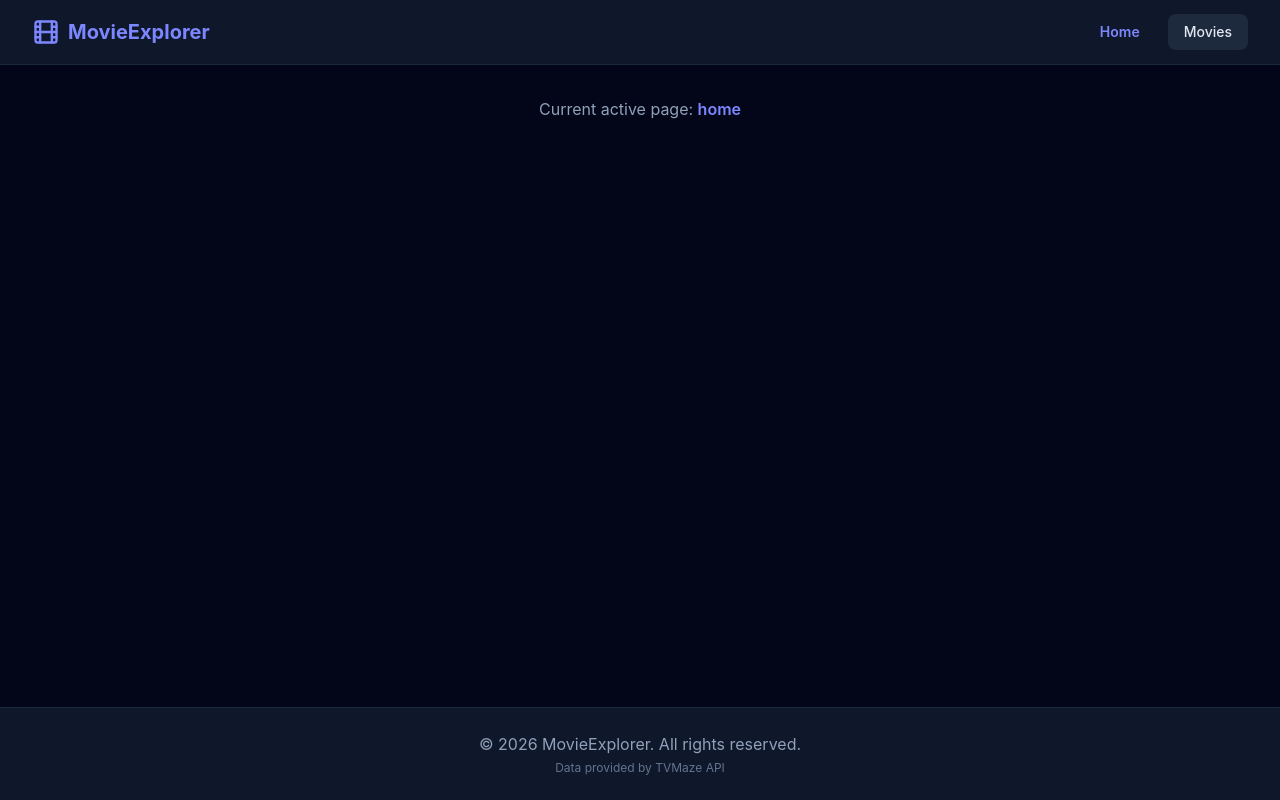
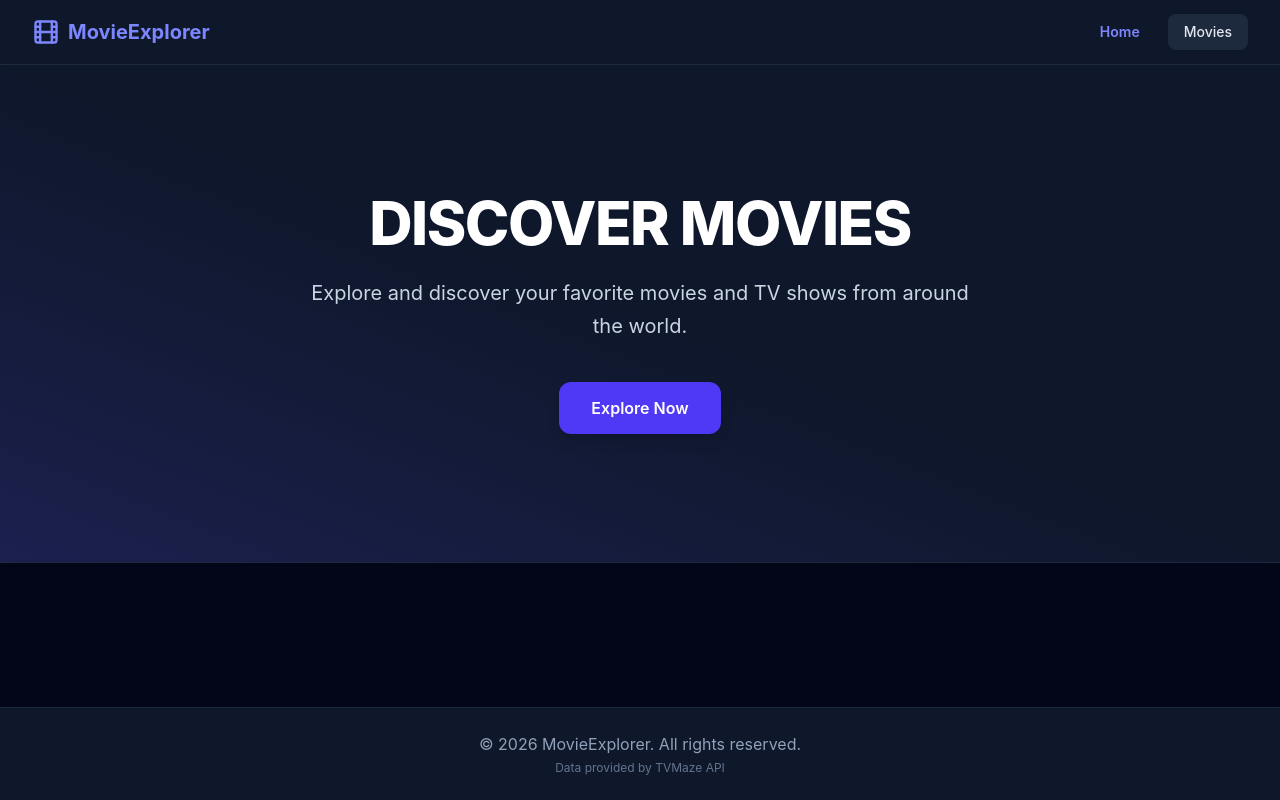
Before and after one commit to akashonline24hour/movie-explorer, a React (Vite) app: page / in a window 1280 px wide. Built offline with nearby package versions, Linux system fonts and the light colour scheme.

Commit message:
feat: add HeroBanner and HomePage components with navigation trigger

```diff
--- a/src/App.jsx
+++ b/src/App.jsx
@@ -1,6 +1,7 @@
 import { useState } from "react";
 import Navbar from "./components/Navbar";
 import Footer from "./components/Footer";
+import HomePage from "./pages/HomePage";
 
 export default function App() {
   const [currentPage, setCurrentPage] = useState("home");
@@ -8,10 +9,15 @@ export default function App() {
   return (
     <div className="min-h-screen bg-slate-950 text-slate-100 flex flex-col font-sans">
       <Navbar currentPage={currentPage} setCurrentPage={setCurrentPage} />
-      <main className="flex-1 p-8 text-center text-slate-400">
-        Current active page:{" "}
-        <span className="text-indigo-400 font-semibold">{currentPage}</span>
-      </main>
+
+      {currentPage === "home" ? (
+        <HomePage onNavigateToMovies={() => setCurrentPage("movies")} />
+      ) : (
+        <main className="flex-1 p-8 text-center text-slate-400">
+          Movie Listing Page placeholder
+        </main>
+      )}
+
       <Footer />
     </div>
   );
--- /dev/null
+++ b/src/components/HeroBanner.jsx
@@ -0,0 +1,26 @@
+export default function HeroBanner({ onExploreClick }) {
+  return (
+    <section className="relative bg-slate-900 text-white py-24 sm:py-32 px-4 overflow-hidden border-b border-slate-800">
+      {/* Background Gradient Decorative Overlay */}
+      <div className="absolute inset-0 bg-linear-to-tr from-indigo-900/40 via-slate-900 to-slate-900 pointer-events-none" />
+
+      <div className="relative max-w-4xl mx-auto text-center space-y-6">
+        <h1 className="text-4xl sm:text-6xl font-extrabold tracking-tight text-white uppercase">
+          DISCOVER MOVIES
+        </h1>
+        <p className="text-lg sm:text-xl text-slate-300 max-w-2xl mx-auto leading-relaxed">
+          Explore and discover your favorite movies and TV shows from around the
+          world.
+        </p>
+        <div className="pt-4">
+          <button
+            onClick={onExploreClick}
+            className="px-8 py-3.5 bg-indigo-600 hover:bg-indigo-500 text-white font-semibold rounded-xl shadow-lg hover:shadow-indigo-500/25 transition duration-200 cursor-pointer"
+          >
+            Explore Now
+          </button>
+        </div>
+      </div>
+    </section>
+  );
+}
--- /dev/null
+++ b/src/pages/HomePage.jsx
@@ -0,0 +1,9 @@
+import HeroBanner from "../components/HeroBanner";
+
+export default function HomePage({ onNavigateToMovies }) {
+  return (
+    <main className="flex-1">
+      <HeroBanner onExploreClick={onNavigateToMovies} />
+    </main>
+  );
+}
```
